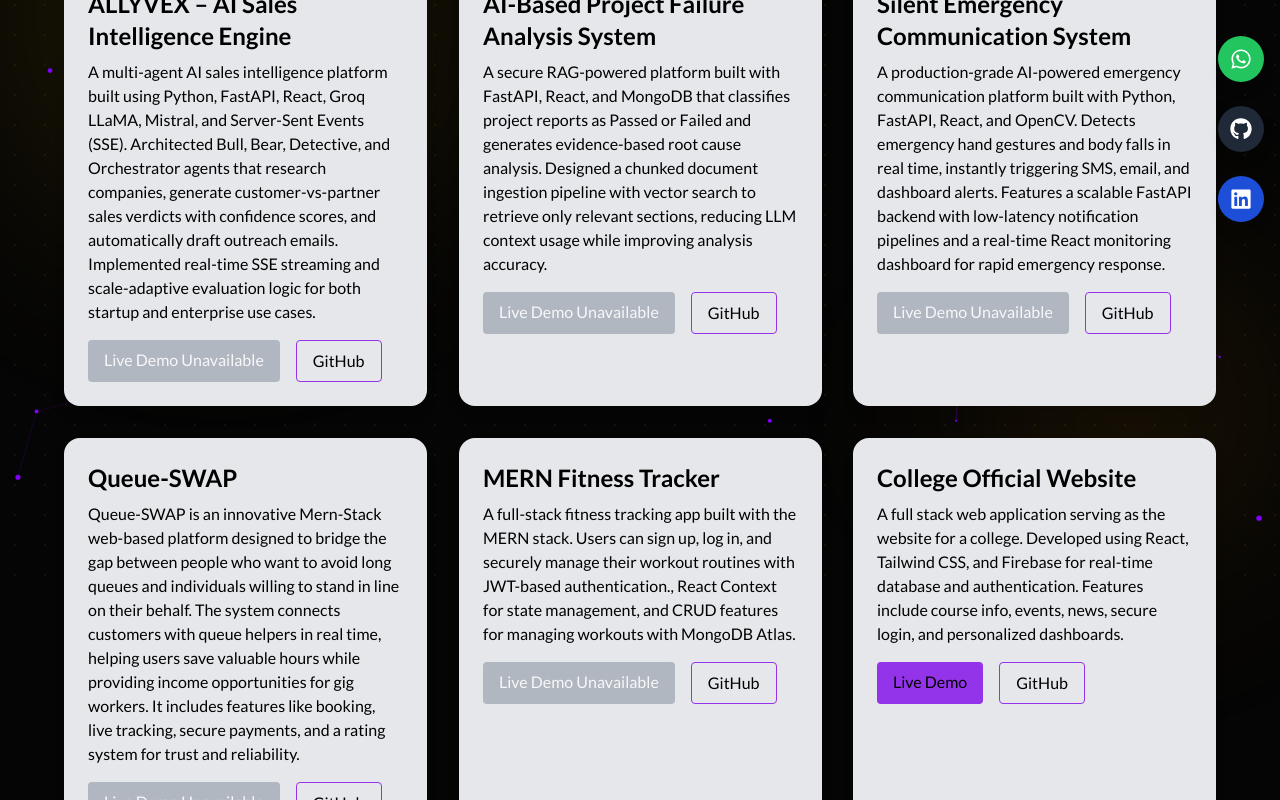
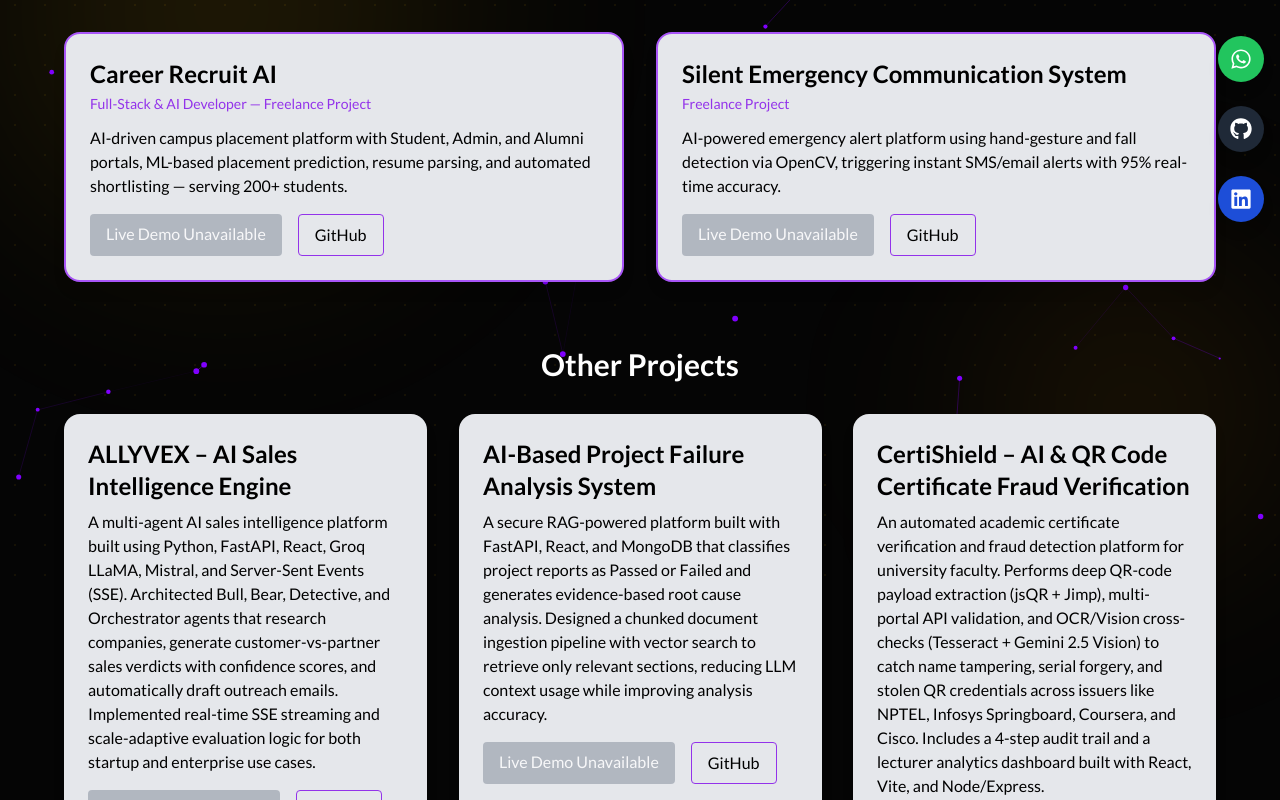
Before and after one commit to Bhavik9696/portfolio, a React (Vite) app: page /projects in a window 1280 px wide. Shown: the part 220-1020 px from the top of the page. Built offline with nearby package versions, Linux system fonts and the light colour scheme.

Commit message:
add freelancing project section and cert-verify project

```diff
--- a/src/pages/Projects.jsx
+++ b/src/pages/Projects.jsx
@@ -4,12 +4,30 @@ import DotsBackground from "../components/DotsBackground";
 import CursorGlow from "../components/CursorGlow";
 import { useEffect } from "react";
 
-const currentlyWorking = [
+const currentlyWorking = [];
 
-
+function Projects() {
+  const freelanceProjects = [
+    {
+      title: "Career Recruit AI",
+      subtitle: "Full-Stack & AI Developer — Freelance Project",
+      description:
+        "AI-driven campus placement platform with Student, Admin, and Alumni portals, ML-based placement prediction, resume parsing, and automated shortlisting — serving 200+ students.",
+      liveLink: null,
+      codeLink:
+        "https://github.com/Bhavik9696/AI-Based-Smart-Campus-Placement-and-Career-Intelligence-System-.git",
+    },
+    {
+      title: "Silent Emergency Communication System",
+      subtitle: "Freelance Project",
+      description:
+        "AI-powered emergency alert platform using hand-gesture and fall detection via OpenCV, triggering instant SMS/email alerts with 95% real-time accuracy.",
+      liveLink: null,
+      codeLink:
+        "https://github.com/Bhavik9696/Silent-Emergency-Communication-System.git",
+    },
   ];
 
-function Projects() {
   const projects = [
     {
       title: "ALLYVEX – AI Sales Intelligence Engine",
@@ -27,12 +45,11 @@ function Projects() {
       codeLink: "https://github.com/Bhavik9696/secure-project-intelligence.git",
     },
     {
-      title: "Silent Emergency Communication System",
+      title: "CertiShield – AI & QR Code Certificate Fraud Verification",
       description:
-        "A production-grade AI-powered emergency communication platform built with Python, FastAPI, React, and OpenCV. Detects emergency hand gestures and body falls in real time, instantly triggering SMS, email, and dashboard alerts. Features a scalable FastAPI backend with low-latency notification pipelines and a real-time React monitoring dashboard for rapid emergency response.",
+        "An automated academic certificate verification and fraud detection platform for university faculty. Performs deep QR-code payload extraction (jsQR + Jimp), multi-portal API validation, and OCR/Vision cross-checks (Tesseract + Gemini 2.5 Vision) to catch name tampering, serial forgery, and stolen QR credentials across issuers like NPTEL, Infosys Springboard, Coursera, and Cisco. Includes a 4-step audit trail and a lecturer analytics dashboard built with React, Vite, and Node/Express.",
       liveLink: null,
-      codeLink:
-        "https://github.com/Bhavik9696/Silent-Emergency-Communication-System.git", // Replace with your actual repository
+      codeLink: "https://github.com/Bhavik9696/SecureCert-Verify",
     },
     {
       title: "Queue-SWAP",
@@ -100,16 +117,25 @@ function Projects() {
       <Aside />
       <h1 className="text-4xl font-bold text-center mb-12">My Projects</h1>
 
-      {/* Other Projects Section */}
-      <div className="grid grid-cols-1 md:grid-cols-2 lg:grid-cols-3 gap-8 max-w-6xl mx-auto">
-        {projects.map((project, index) => (
+      {/* Freelance Projects Section */}
+      <div className="mb-16">
+        <h2 className="text-3xl font-bold mb-8 text-white text-center">
+          Freelance Projects
+        </h2>
+        <div className="grid grid-cols-1 md:grid-cols-2 gap-8 max-w-6xl mx-auto">
+          {freelanceProjects.map((project, index) => (
             <div
               key={index}
-            className="text-black bg-gray-200 dark:bg-gray-800 dark:text-white rounded-2xl p-6 shadow-lg hover:scale-105 transform transition duration-300 opacity-0 translate-y-8 animate-fade-in"
+              className="border-2 border-purple-500 text-black bg-gray-200 dark:bg-gray-800 dark:text-white rounded-2xl p-6 shadow-lg hover:scale-105 transform transition duration-300 opacity-0 translate-y-8 animate-fade-in"
               style={{ animationDelay: `${index * 0.15}s` }}
             >
-            <h2 className="text-2xl font-semibold mb-2">{project.title}</h2>
-            <p className="text-black mb-4 dark:text-white">{project.description}</p>
+              <h2 className="text-2xl font-semibold mb-1">{project.title}</h2>
+              <p className="text-sm font-medium text-purple-600 dark:text-purple-400 mb-3">
+                {project.subtitle}
+              </p>
+              <p className="text-black mb-4 dark:text-white">
+                {project.description}
+              </p>
               <div className="flex gap-4">
                 {project.liveLink ? (
                   <a
@@ -137,6 +163,52 @@ function Projects() {
             </div>
           ))}
         </div>
+      </div>
+
+      {/* Other Projects Section */}
+      <div className="mb-16">
+        <h2 className="text-3xl font-bold mb-8 text-white text-center">
+          Other Projects
+        </h2>
+        <div className="grid grid-cols-1 md:grid-cols-2 lg:grid-cols-3 gap-8 max-w-6xl mx-auto">
+          {projects.map((project, index) => (
+            <div
+              key={index}
+              className="text-black bg-gray-200 dark:bg-gray-800 dark:text-white rounded-2xl p-6 shadow-lg hover:scale-105 transform transition duration-300 opacity-0 translate-y-8 animate-fade-in"
+              style={{ animationDelay: `${index * 0.15}s` }}
+            >
+              <h2 className="text-2xl font-semibold mb-2">{project.title}</h2>
+              <p className="text-black mb-4 dark:text-white">
+                {project.description}
+              </p>
+              <div className="flex gap-4">
+                {project.liveLink ? (
+                  <a
+                    href={project.liveLink}
+                    target="_blank"
+                    rel="noopener noreferrer"
+                    className="bg-purple-600 px-4 py-2 rounded hover:bg-purple-700 transition-colors"
+                  >
+                    Live Demo
+                  </a>
+                ) : (
+                  <span className="bg-gray-400 text-white px-4 py-2 rounded cursor-not-allowed opacity-70">
+                    Live Demo Unavailable
+                  </span>
+                )}
+                <a
+                  href={project.codeLink}
+                  target="_blank"
+                  rel="noopener noreferrer"
+                  className="bg-transparent border border-purple-600 px-4 py-2 rounded hover:bg-purple-700 transition-colors"
+                >
+                  GitHub
+                </a>
+              </div>
+            </div>
+          ))}
+        </div>
+      </div>
 
       {/* Currently Working Projects Section */}
       <div className="mb-12 mt-12">
@@ -149,7 +221,9 @@ function Projects() {
               style={{ animationDelay: `${index * 0.15}s` }}
             >
               <h2 className="text-2xl font-semibold mb-2">{project.title}</h2>
-              <p className="text-black mb-4 dark:text-white">{project.description}</p>
+              <p className="text-black mb-4 dark:text-white">
+                {project.description}
+              </p>
               <div className="flex gap-4">
                 {project.liveLink ? (
                   <a
```
Lines whose indentation alone changed are shown as unchanged.
